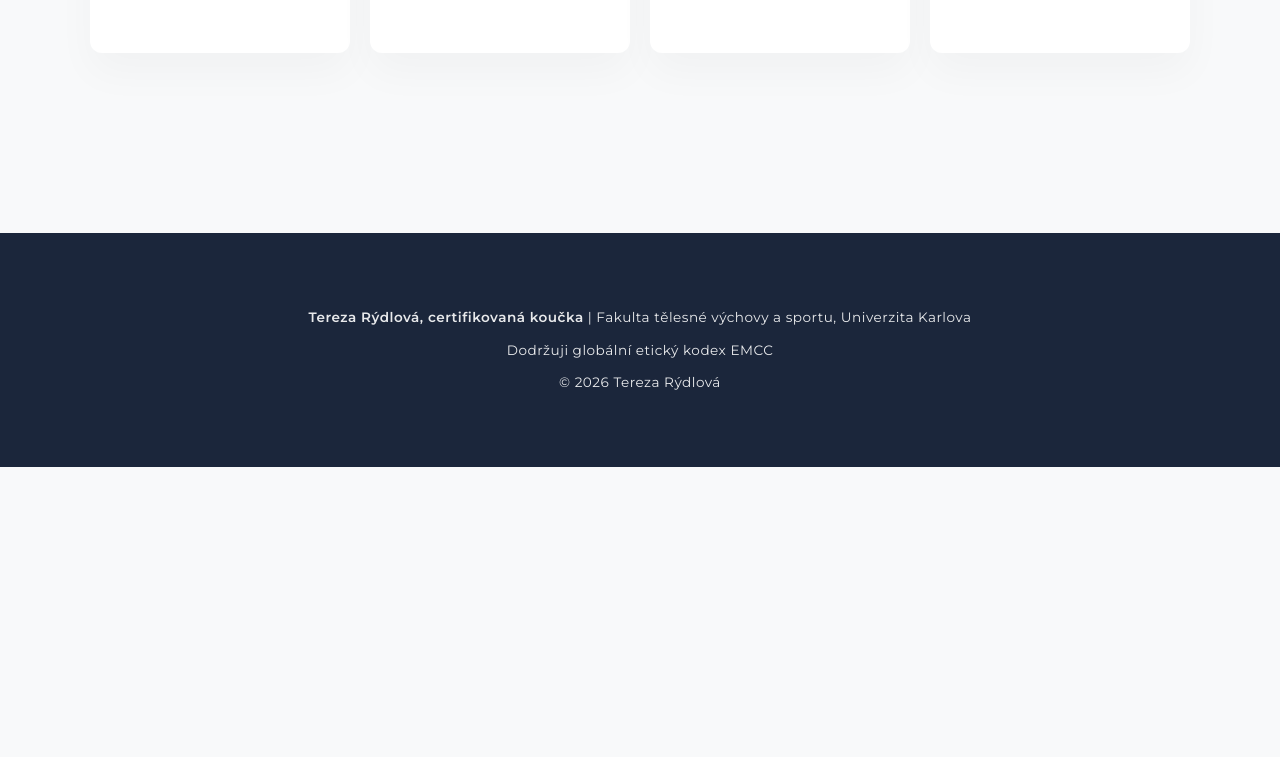
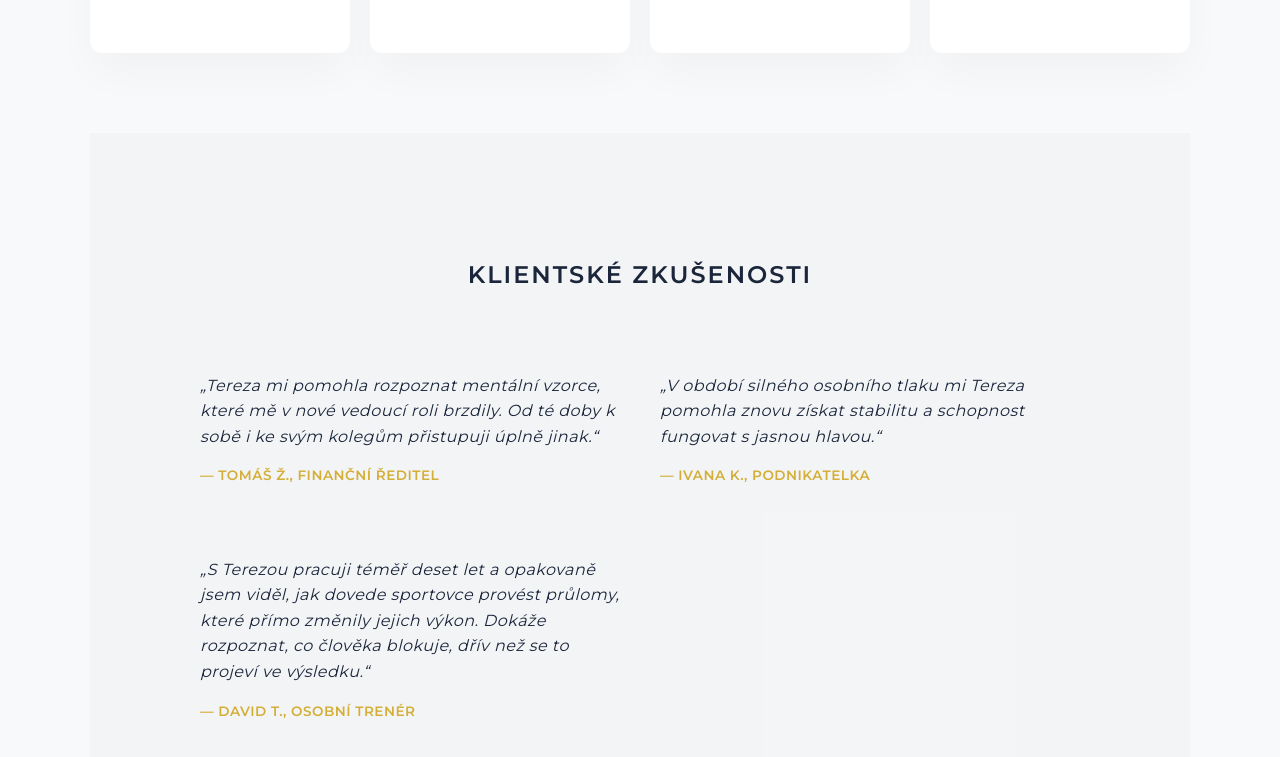
Before and after one commit to westleyovercash/tereza-rydlova, a Jekyll site: the page built from index.md, in a window 1280 px wide and 900 px high, scrolled down 1268 px. Shown: the top 757 px of the window. Built offline with Jekyll 4.4.1, drawn with Linux system fonts in a browser that asks for light colours; before the commit the page ends 1735 px from its top, so only the background shows below that.

Commit message:
Update index.md

```diff
--- a/index.md
+++ b/index.md
@@ -44,3 +44,26 @@ title: Home
     </div>
   </div>
 </section>
+
+<section style="padding: 100px 10%; background-color: rgba(27, 38, 59, 0.02);">
+  <h2 style="text-align: center; margin-bottom: 60px;">Klientské zkušenosti</h2>
+
+  <div style="display: grid; grid-template-columns: repeat(auto-fit, minmax(300px, 1fr)); gap: 40px;">
+
+    <div style="font-style: italic; line-height: 1.6;">
+      <p>„Tereza mi pomohla rozpoznat mentální vzorce, které mě v nové vedoucí roli brzdily. Od té doby k sobě i ke svým kolegům přistupuji úplně jinak.“</p>
+      <p style="font-style: normal; font-weight: 600; color: var(--gold); margin-top: 15px; font-size: 0.85rem; text-transform: uppercase;">— Tomáš Ž., finanční ředitel</p>
+    </div>
+
+    <div style="font-style: italic; line-height: 1.6;">
+      <p>„V období silného osobního tlaku mi Tereza pomohla znovu získat stabilitu a schopnost fungovat s jasnou hlavou.“</p>
+      <p style="font-style: normal; font-weight: 600; color: var(--gold); margin-top: 15px; font-size: 0.85rem; text-transform: uppercase;">— Ivana K., podnikatelka</p>
+    </div>
+
+    <div style="font-style: italic; line-height: 1.6;">
+      <p>„S Terezou pracuji téměř deset let a opakovaně jsem viděl, jak dovede sportovce provést průlomy, které přímo změnily jejich výkon. Dokáže rozpoznat, co člověka blokuje, dřív než se to projeví ve výsledku.“</p>
+      <p style="font-style: normal; font-weight: 600; color: var(--gold); margin-top: 15px; font-size: 0.85rem; text-transform: uppercase;">— David T., osobní trenér</p>
+    </div>
+
+  </div>
+</section>
```
